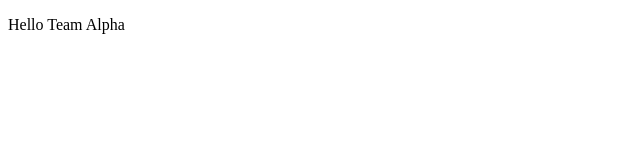
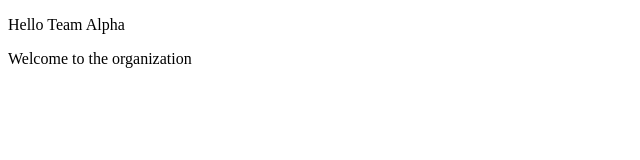
Before and after one commit to RuquiaAlam/PracticeGitTeam, a plain HTML site: page index.html in a window 1280 px wide. Shown: the whole page, without its empty margins (0-640 px from the left). Drawn offline with Linux system fonts and the light colour scheme.

Commit message:
added para

```diff
--- a/index.html
+++ b/index.html
@@ -7,5 +7,6 @@
 </head>
 <body>
     <p>Hello Team Alpha</p>
-</body>
+    <p>Welcome to the organization</p>
+
 </html>
```
